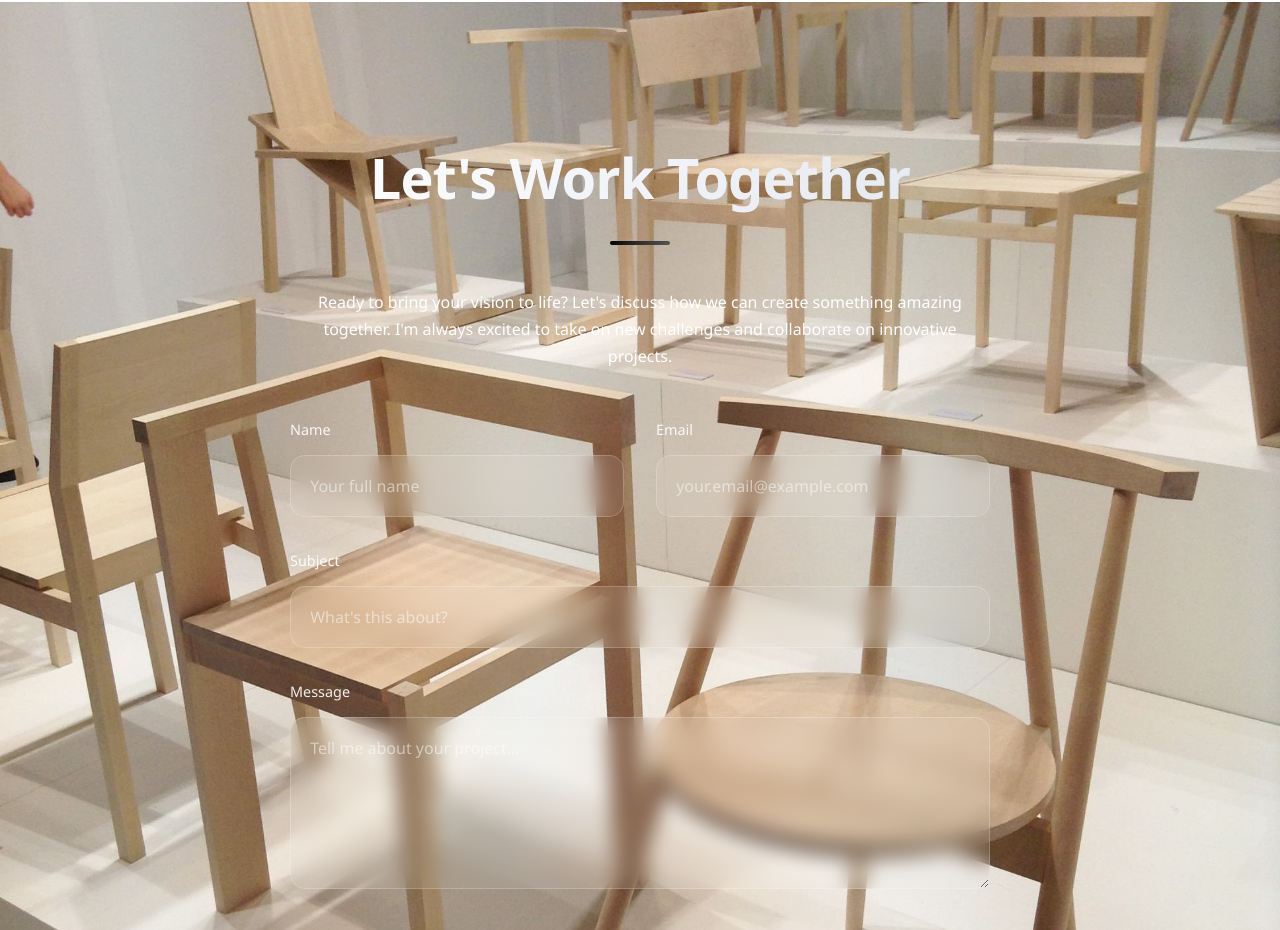
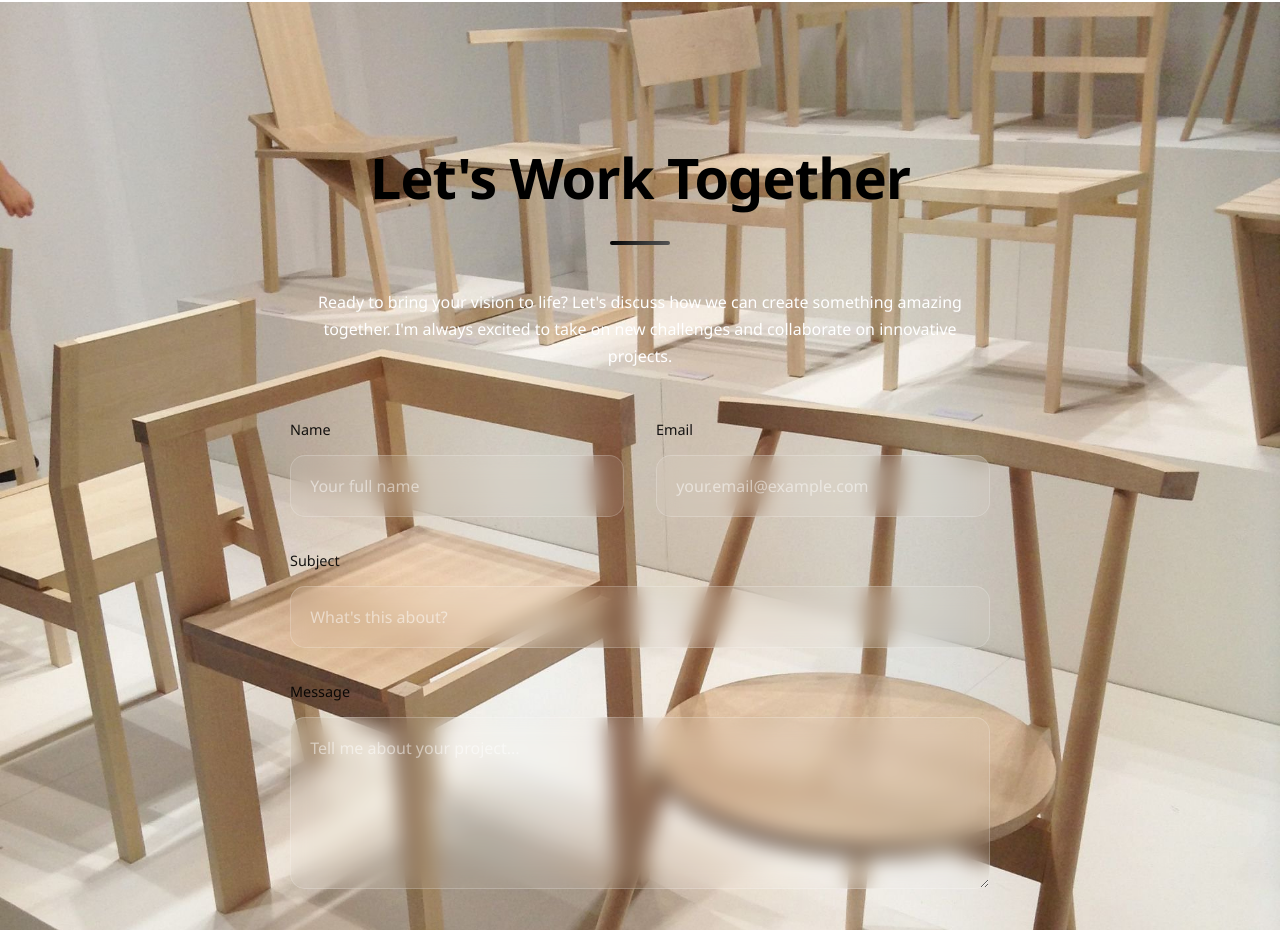
Before and after one commit to 2reeps2/veldin-website, a plain HTML site: page index.html in a window 1280 px wide. Shown: the part 3411-4341 px from the top of the page. Drawn offline with Linux system fonts and the light colour scheme.

Commit message:
Update templatemo-personal-style.css

```diff
--- a/templatemo-personal-style.css
+++ b/templatemo-personal-style.css
@@ -848,7 +848,7 @@
 
         .contact .section-title {
             color: var(--text-light);
-            background: linear-gradient(135deg, #ffffff 0%, #e2e8f0 100%);
+            background: linear-gradient(135deg, #000000 0%, #000000 100%);
             -webkit-background-clip: text;
             background-clip: text;
             -webkit-text-fill-color: transparent;
@@ -881,7 +881,7 @@
 
         .form-group label {
             font-weight: 500;
-            color: rgba(255, 255, 255, 0.9);
+            color: rgba(0, 0, 0, 0.9);
             font-size: 0.9rem;
         }
 
```
